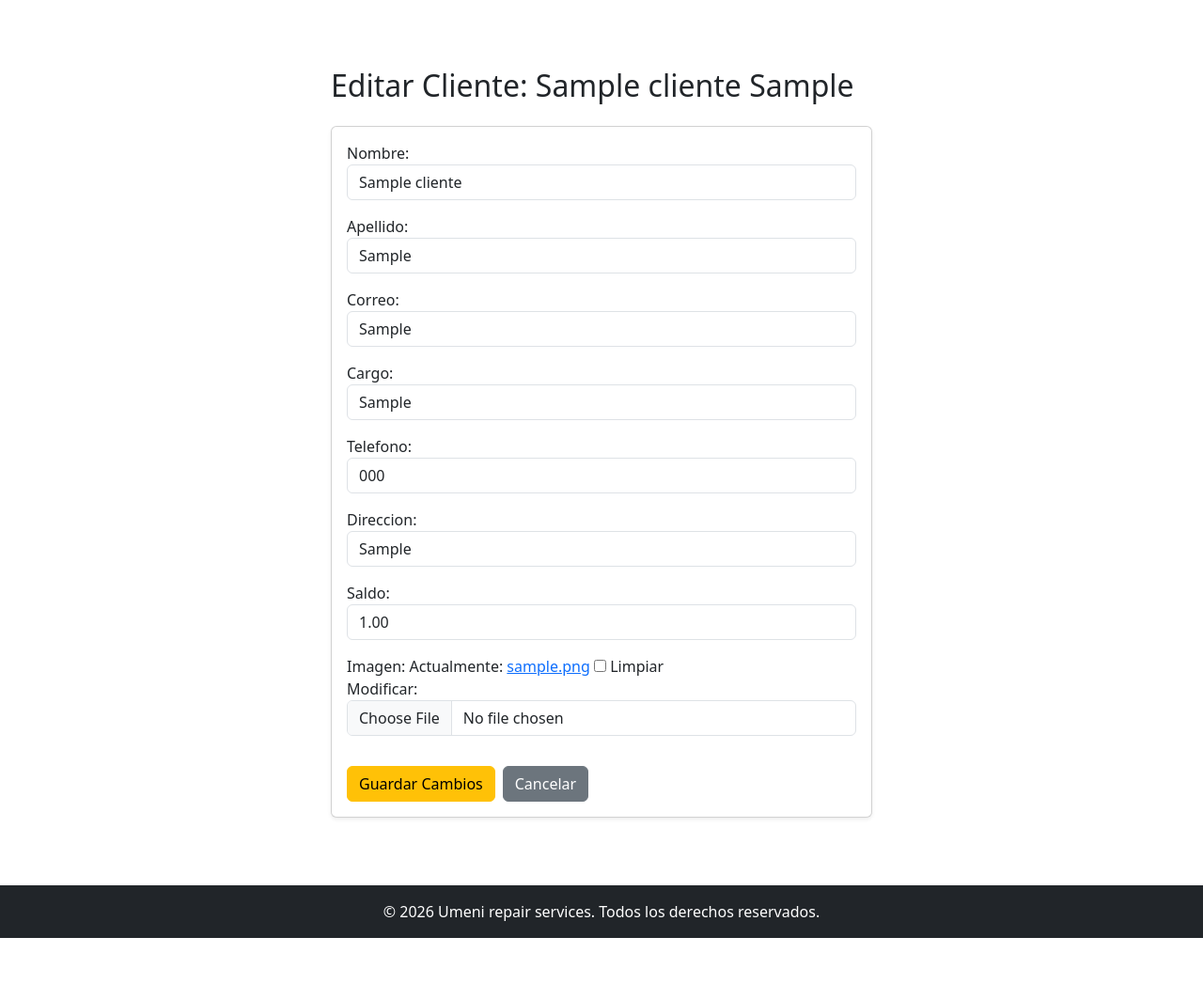
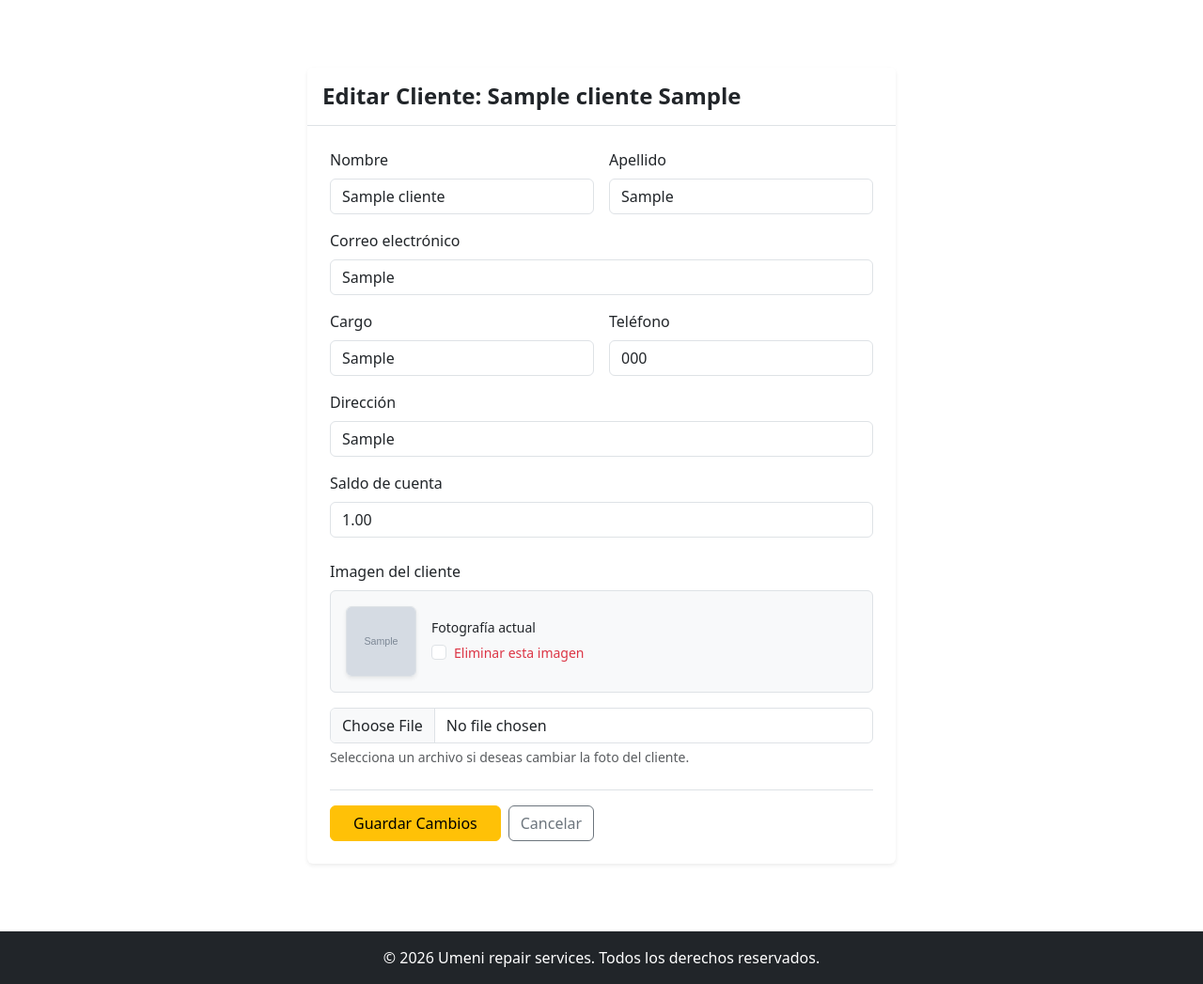
Before and after one commit to danielrestrepo4953/evaU2, a Django app: page /clientes/editar/1/ in a window 1280 px wide. Shown: the part 64-1111 px from the top of the page at 94% size. Before the commit the page ends 1062 px from the top, so only its background shows below. Run offline with Django 5.2, Linux system fonts and the light colour scheme; a user stored in the database is signed in; tables that the repository leaves empty hold one stand-in row (values such as "Sample post"); grey boxes marked "Sample" are stand-in pictures; some libraries are stand-ins or nearby versions.

Commit message:
Mejora estetica de la plantilla editar_cliente

```diff
--- a/templates/clientes/editar_cliente.html
+++ b/templates/clientes/editar_cliente.html
@@ -3,15 +3,73 @@
 {% block title %}Editar Cliente{% endblock %}
 
 {% block content %}
-<div class="container my-4" style="max-width: 600px;">
-    <h2 class="mb-4">Editar Cliente: {{ cliente.nombre }} {{ cliente.apellido }}</h2>
-    <form method="POST" enctype="multipart/form-data" class="card card-body shadow-sm">
-        {% csrf_token %}
-        {{ form.as_p }}
-        <div class="d-flex gap-2 mt-3">
-            <button type="submit" class="btn btn-warning">Guardar Cambios</button>
-            <a href="{% url 'home_clientes' %}" class="btn btn-secondary">Cancelar</a>
+<div class="container my-4" style="max-width: 650px;">
+    <div class="card shadow-sm border-0">
+        <div class="card-header bg-white py-3 border-bottom">
+            <h3 class="mb-0 fw-semibold h4">Editar Cliente: {{ cliente.nombre }} {{ cliente.apellido }}</h3>
         </div>
-    </form>
+        <div class="card-body p-4">
+            <form method="POST" enctype="multipart/form-data">
+                {% csrf_token %}
+
+                <div class="row g-3">
+                    <div class="col-md-6">
+                        <label class="form-label fw-medium">Nombre</label>
+                        {{ form.nombre }}
+                    </div>
+                    <div class="col-md-6">
+                        <label class="form-label fw-medium">Apellido</label>
+                        {{ form.apellido }}
+                    </div>
+                    <div class="col-12">
+                        <label class="form-label fw-medium">Correo electrónico</label>
+                        {{ form.correo }}
+                    </div>
+                    <div class="col-md-6">
+                        <label class="form-label fw-medium">Cargo</label>
+                        {{ form.cargo }}
+                    </div>
+                    <div class="col-md-6">
+                        <label class="form-label fw-medium">Teléfono</label>
+                        {{ form.telefono }}
+                    </div>
+                    <div class="col-12">
+                        <label class="form-label fw-medium">Dirección</label>
+                        {{ form.direccion }}
+                    </div>
+                    <div class="col-12">
+                        <label class="form-label fw-medium">Saldo de cuenta</label>
+                        {{ form.saldo }}
+                    </div>
+
+                    <!-- Sección estilizada para la imagen -->
+                    <div class="col-12 mt-4">
+                        <label class="form-label fw-medium">Imagen del cliente</label>
+
+                        {% if cliente.imagen %}
+                            <div class="d-flex align-items-center gap-3 mb-3 p-3 border rounded bg-light">
+                                <img src="{{ cliente.imagen.url }}" alt="{{ cliente.nombre }}" class="rounded border shadow-sm" style="width: 75px; height: 75px; object-fit: cover;">
+                                <div>
+                                    <span class="d-block fw-medium text-dark small mb-1">Fotografía actual</span>
+                                    <div class="form-check text-danger">
+                                        <input class="form-check-input" type="checkbox" name="imagen-clear" id="imagen-clear_id">
+                                        <label class="form-check-label small" for="imagen-clear_id">Eliminar esta imagen</label>
+                                    </div>
+                                </div>
+                            </div>
+                        {% endif %}
+
+                        <input type="file" name="imagen" class="form-control" id="id_imagen">
+                        <div class="form-text">Selecciona un archivo si deseas cambiar la foto del cliente.</div>
+                    </div>
+                </div>
+
+                <div class="d-flex gap-2 mt-4 pt-3 border-top">
+                    <button type="submit" class="btn btn-warning px-4">Guardar Cambios</button>
+                    <a href="{% url 'home_clientes' %}" class="btn btn-outline-secondary">Cancelar</a>
+                </div>
+            </form>
+        </div>
+    </div>
 </div>
 {% endblock %}
```
